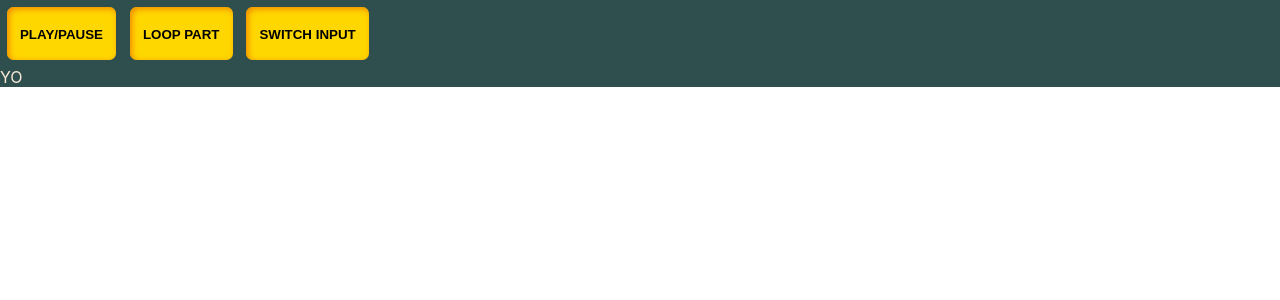
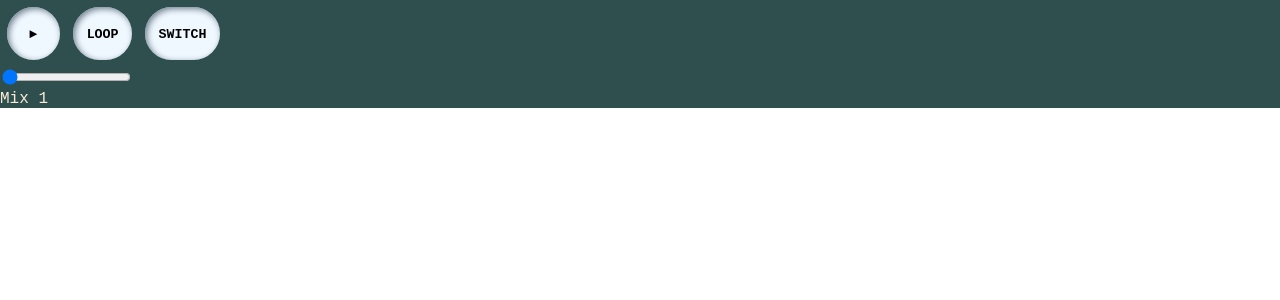
Before and after one commit to gyudisanyi/compare_sounds, a React (Create React App) app in the folder compare-sounds/: page / in a window 1280 px wide. Shown: the top 300 px of the page. Built offline with nearby package versions, Linux system fonts and the light colour scheme.

Commit message:
Hooks working OK

```diff
--- a/compare-sounds/src/App.css
+++ b/compare-sounds/src/App.css
@@ -1,5 +1,6 @@
 #main {
   margin: auto;
   background-color:darkslategray;
-  color:antiquewhite
+  color:antiquewhite;
+  font-family: 'Courier New', Courier, monospace;
 }
--- a/compare-sounds/src/App.js
+++ b/compare-sounds/src/App.js
@@ -1,4 +1,4 @@
-import React, { useState, useEffect, useRef } from 'react';
+import React, { useState, useEffect, useCallback, useRef } from 'react';
 import Button from './components/Button/Button';
 import ProgressBar from './components/ProgressBar/ProgressBar';
 import TrackSet from './components/TrackSet/TrackSet';
@@ -11,41 +11,70 @@ const set = [
   ["./audio_src/4.mp3", "Adam and the Ants 2"],
 ]
 
-
 function App() {
 
-const [trackNodes, setTrackNodes] = useState([]);
 
-const tracksRef = useRef(null);
+  const [trackNodes, setTrackNodes] = useState();
+  const [nowPlaying, setNowPlaying] = useState(0);
+  const [duration, setDuration] = useState(60);
+  const [position, setPosition] = useState(0)
+  const [paused, setPaused] = useState(true);
+  const progressBarRef = useRef(null);
 
-useEffect(() => {
+  const trackNodesRef = useCallback((setNode) => {
+    if (!setNode) {console.log(`ohno`); return}
+    console.log(`ohh`)
+    setTrackNodes(Array.from(setNode.children));
+  }, []);
 
-  setTrackNodes(Array.from(tracksRef.current.children));
-  console.log(trackNodes);
-  trackNodes.forEach((children, idx) => {
-    console.log(children, idx);
+  useEffect(() => {
+    if (trackNodes) {
+      trackNodes.forEach((t) => {
+        t.muted = true;
+      })
+      trackNodes[nowPlaying].muted = false;
+      trackNodes[0].addEventListener('timeupdate', function(){
+      progressBarRef.current.value = trackNodes[0].currentTime;
+      // if (loopSegment) {
+      //   if (audioElement1.currentTime <= loopStart) {audioElement1.currentTime = audioElement2.currentTime = loopStart}
+      //   if (audioElement1.currentTime >= loopEnd) {audioElement1.currentTime = audioElement2.currentTime = loopStart}
+      // }
+      });
+    }
+  }, [trackNodes, nowPlaying]);
+
+  const playPause = () => {
+    paused ?
+      trackNodes.forEach((t) => {
+        t.play();
+      })
+      :
+      trackNodes.forEach((t) => {
+        t.pause();
+      });
+    setPaused(!paused)
+  }
+
+  const switchTrack = () => {
+    setNowPlaying(n => (n + 1) % trackNodes.length);
+    trackNodes.forEach((t) => {
+      t.muted = true;
     })
-  //setTrackNodes(document.querySelectorAll('audio'));
-  }, [])
-
-  const playPause = (e) => {
-    console.log(e.target);
-    console.log(trackNodes[0]);
-    trackNodes[0].play();
+    trackNodes[nowPlaying].muted = false;
   }
 
   return (
     <div id="main" tabIndex="-1">
       <div id="dashboard">
         <div id="buttons">
-          <Button id = "play" buttonText="Play/Pause" handleClick = {playPause} />
-          <Button id = "loop" buttonText="Loop part" handleClick = {playPause} />
-          <Button id = "switch" buttonText="Switch input" handleClick = {playPause} />
+          <Button id="play" buttonText={!paused ? `▌▌` : `►`} handleClick={playPause} />
+          <Button id="loop" buttonText="Loop" handleClick={playPause} />
+          <Button id="switch" buttonText="Switch" handleClick={switchTrack} />
         </div>
-        <ProgressBar />
+        <ProgressBar progressRef={progressBarRef} duration={duration} value={position}/>
       </div>
       <div>
-        <TrackSet tracksRef={tracksRef} set={set}/>
+        <TrackSet tracksRef={trackNodesRef} set={set} nowPlaying={nowPlaying}/>
       </div>
     </div>
   );
--- a/compare-sounds/src/components/Button/Button.css
+++ b/compare-sounds/src/components/Button/Button.css
@@ -1,12 +1,14 @@
 .reusableButton {
+  font-family: 'Courier New', Courier, monospace;
   font-weight: 700;
-  background-color: gold;
-  box-shadow: inset .15em .15em .5em #f08700;
+  background-color: aliceblue;
+  box-shadow: inset .15em .15em .5em slategray;
   color: black;
+  min-width: 4em;
   padding: 1.5em 1em;
   margin: .5em;
   height: 4em;
-  border-radius: .5em;
+  border-radius: 5em;
   border: 0px;
   outline: none;
   text-transform: uppercase;
@@ -52,17 +54,3 @@
   background-color: #fff;
   box-shadow: none;
 }
-
-.disabledButton, .disabledButton:hover, .disabledButton:active {
-  color: #bbb;
-  border: 0px;
-  outline: none;
-  background-color: #fff;
-  box-shadow: none;
-}
-
-.buyButton {
-  position: relative;
-  right: 5px;
-  bottom: 5px;
-}
--- a/compare-sounds/src/components/ProgressBar/ProgressBar.js
+++ b/compare-sounds/src/components/ProgressBar/ProgressBar.js
@@ -1,8 +1,10 @@
 import React from 'react';
 
-const ProgressBar = () => {
+const ProgressBar = ({value, duration, progressRef}) => {
   return (
-    <>YO</>
+    <>
+      <input ref = {progressRef} type="range" id="seek" min="0" max={duration} value={value} step=".1" />
+    </>
   )
 }
 
--- a/compare-sounds/src/components/Track/Track.js
+++ /dev/null
@@ -1,10 +0,0 @@
-import React from 'react'
-
-const Track = ({track}) => {
-
-  return (
-      <audio src={track[0]} />
-  )
-}
-
-export default Track;
--- /dev/null
+++ b/compare-sounds/src/components/TrackInfo/TrackInfo.js
@@ -0,0 +1,12 @@
+import React from 'react'
+
+const TrackInfo = ({track}) => {
+
+  return (
+      <div>
+      {track[1]}
+      </div>
+  )
+}
+
+export default TrackInfo;
--- a/compare-sounds/src/components/TrackSet/TrackSet.js
+++ b/compare-sounds/src/components/TrackSet/TrackSet.js
@@ -1,9 +1,12 @@
 import React from 'react';
-import Track from '../Track/Track';
+import TrackInfo from '../TrackInfo/TrackInfo';
 
-const TrackSet = ({ set, tracksRef }) => {
+const TrackSet = ({ set, tracksRef, nowPlaying }) => {
   return (
-    <div ref={tracksRef}>{set.map((t, i)=> (<Track track={t} key={i}/>))}</div>
+    <>
+      <div ref={tracksRef}>{set.map((t, i)=> (<audio src={t[0]}/>))}</div>
+    <div>{set.map((t, i)=> i === nowPlaying ? (<TrackInfo track={t} key={i}/>) : <div />)}</div>
+    </>
   )
 }
 
```
